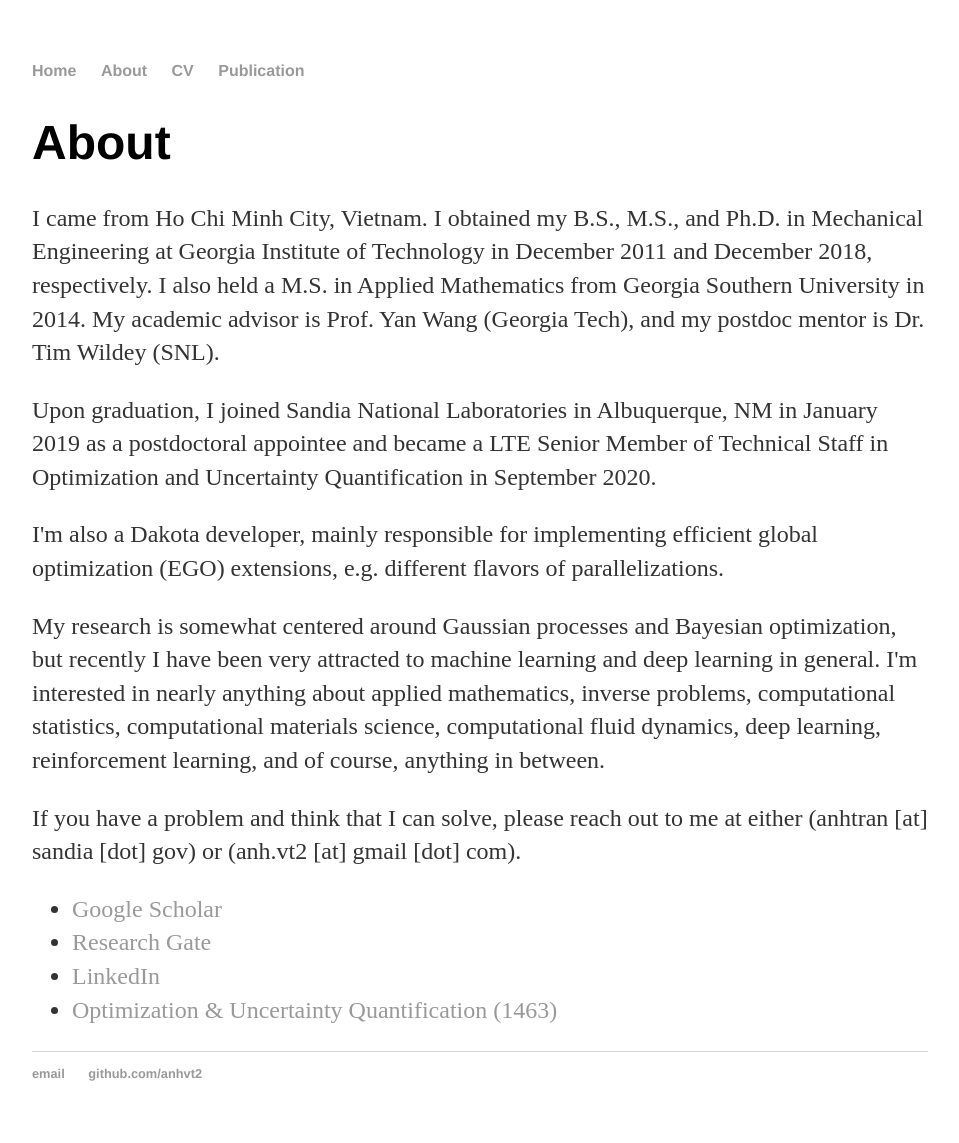
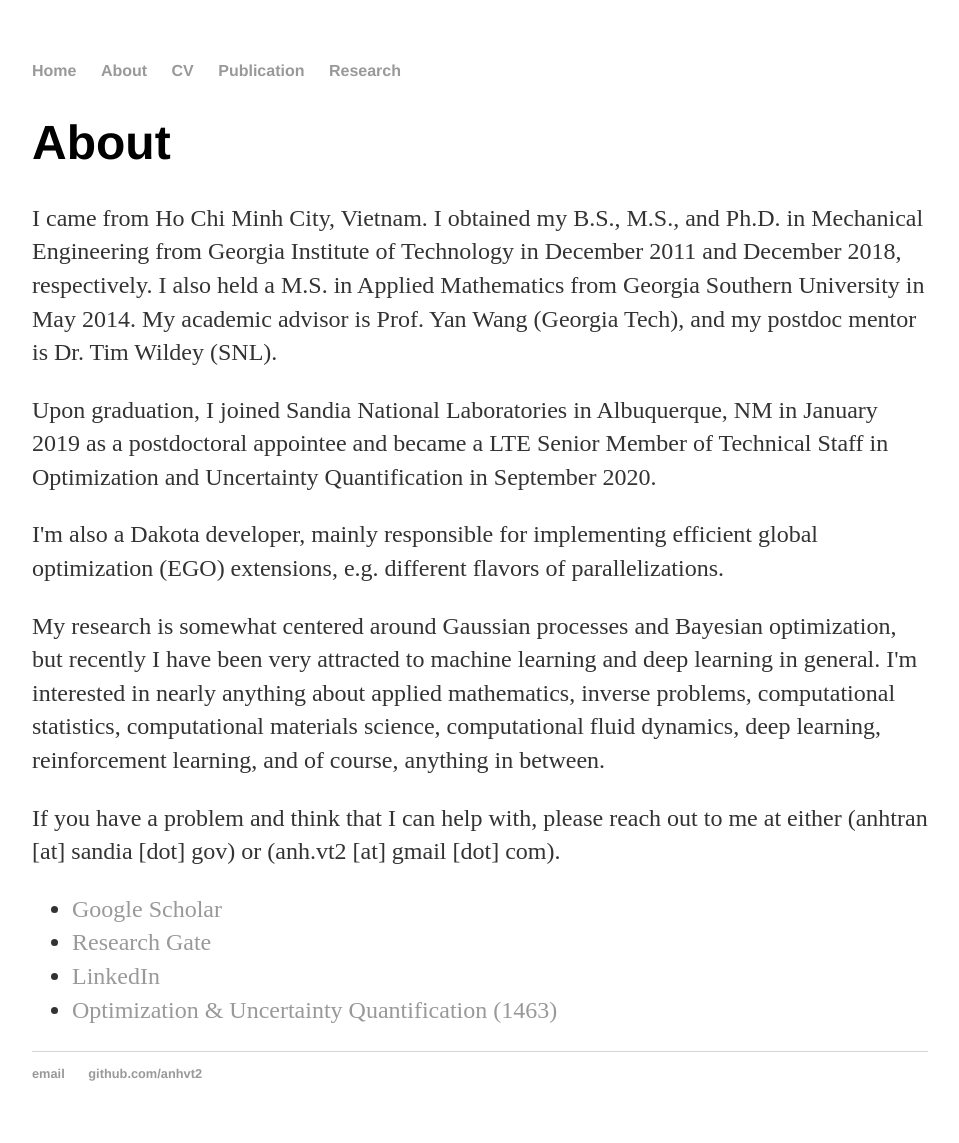
Before and after one commit to anhvt2/anhvt2.github.io, a Jekyll site: the page built from about/index.html, in a window 1280 px wide. Shown: the whole page, without its empty margins (160-1119 px from the left). Built offline with Jekyll 4.4.1, drawn with Linux system fonts in a browser that asks for light colours.

Commit message:
update about/

```diff
--- a/_layouts/default.html
+++ b/_layouts/default.html
@@ -15,6 +15,7 @@
 <li><a href="/about">About</a></li>
 <li><a href="/cv">CV</a></li>
 <li><a href="/publication">Publication</a></li>
+<li><a href="/research">Research</a></li>
 </ul>
     </nav>
 <div class="container">
--- a/about/index.html
+++ b/about/index.html
@@ -6,7 +6,7 @@
 		<div class="about">
 			<h1>About</h1>
 			<p>
-				I came from Ho Chi Minh City, Vietnam. I obtained my B.S., M.S., and Ph.D. in Mechanical Engineering at Georgia Institute of Technology in December 2011 and December 2018, respectively. I also held a M.S. in Applied Mathematics from Georgia Southern University in 2014. My academic advisor is Prof. Yan Wang (Georgia Tech), and my postdoc mentor is Dr. Tim Wildey (SNL).
+				I came from Ho Chi Minh City, Vietnam. I obtained my B.S., M.S., and Ph.D. in Mechanical Engineering from Georgia Institute of Technology in December 2011 and December 2018, respectively. I also held a M.S. in Applied Mathematics from Georgia Southern University in May 2014. My academic advisor is Prof. Yan Wang (Georgia Tech), and my postdoc mentor is Dr. Tim Wildey (SNL).
 			</p>
 
 			<p>
@@ -22,7 +22,7 @@
 			</p>
 
 			<p>
-			If you have a problem and think that I can solve, please reach out to me at either (anhtran [at] sandia [dot] gov) or (anh.vt2 [at] gmail [dot] com).
+			If you have a problem and think that I can help with, please reach out to me at either (anhtran [at] sandia [dot] gov) or (anh.vt2 [at] gmail [dot] com).
 			</p>
 
 			<ul class="contacts">
--- a/cv/index.html
+++ b/cv/index.html
@@ -14,7 +14,7 @@
 					<span class="obfuscate">anhtran@@sandia.gov</span>
 					</address>
 
-					<p>For the most up-to-date CV, please refer to <a href="https://github.com/anhvt2/anhvt2.github.io/tree/main/cv/AnhTran_CV.pdf">this</a> </p>.
+					<p>For the most up-to-date CV, please refer to <a href="https://github.com/anhvt2/anhvt2.github.io/tree/main/cv/AnhTran_CV.pdf">this</a>.</p>
 
 
 	</div>
```
